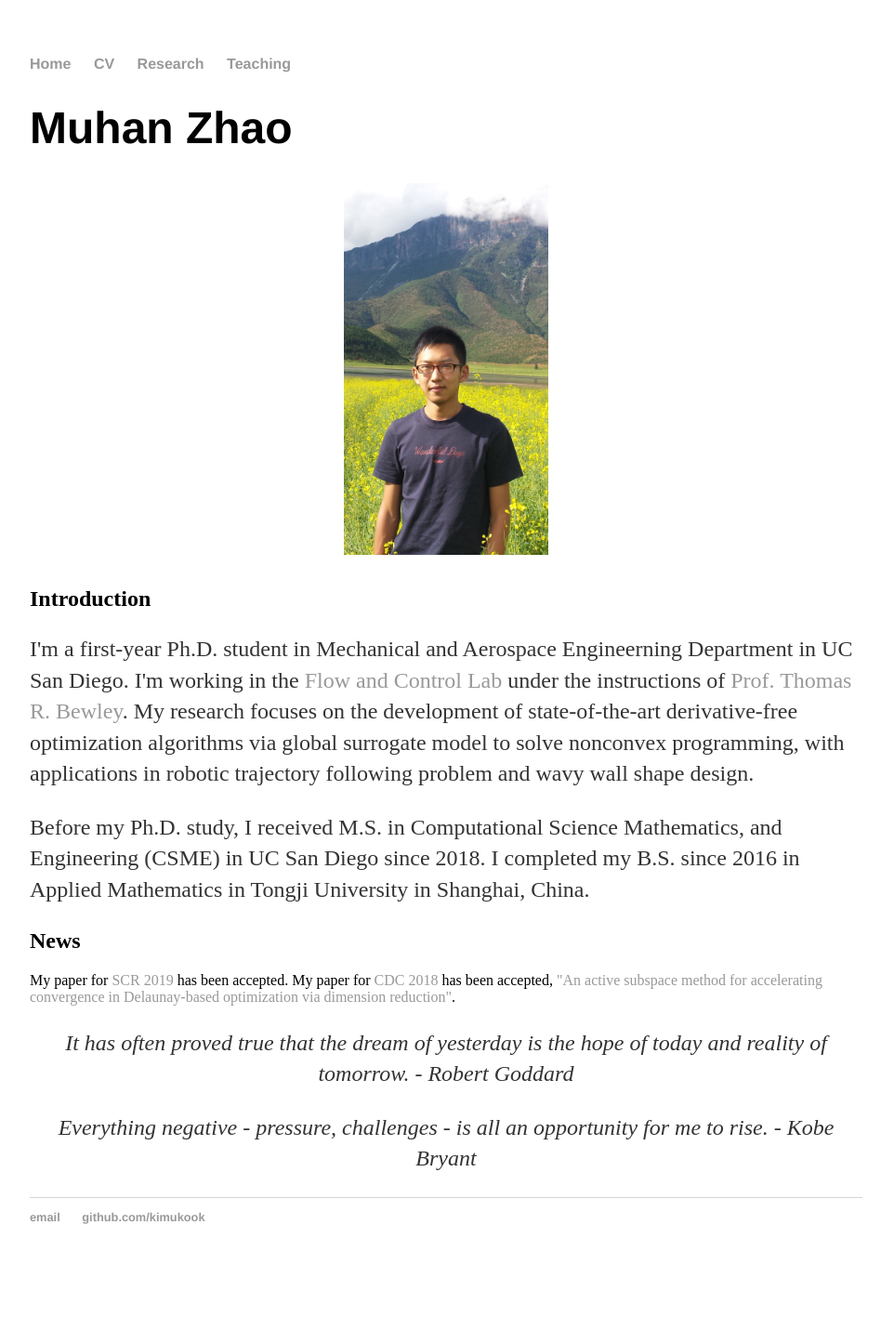
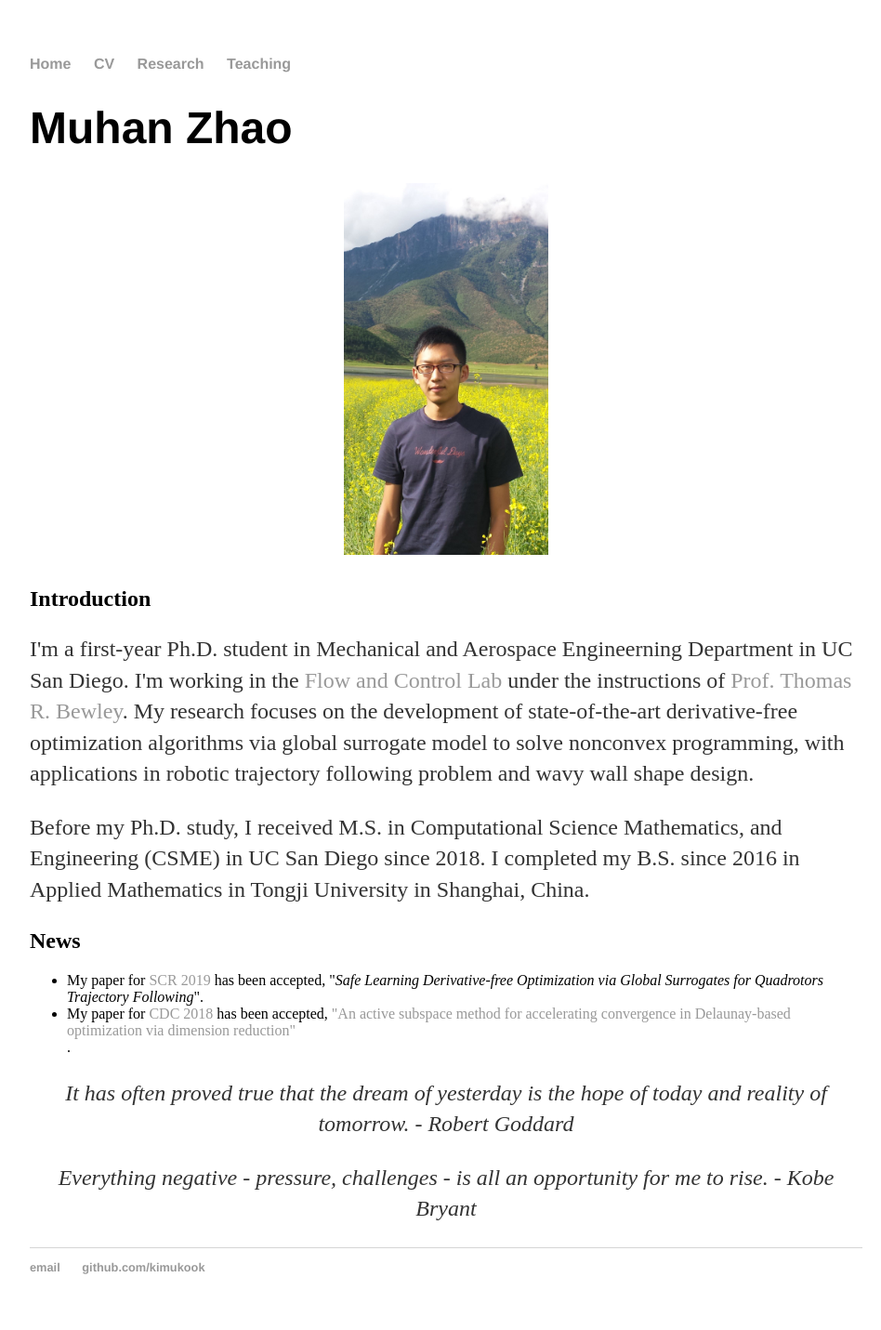
Before and after one commit to kimukook/kimukook.github.io, a Jekyll site: the page built from index.html, in a window 1280 px wide. Shown: the whole page at 93% size, without its empty margins (160-1108 px from the left). Built offline with Jekyll 4.4.1, drawn with Linux system fonts in a browser that asks for light colours; before the commit the page ends 1377 px from its top, so only the background shows below that.

Commit message:
Update index.html

```diff
--- a/index.html
+++ b/index.html
@@ -14,8 +14,10 @@
 	<p> Before my Ph.D. study, I received M.S. in Computational Science Mathematics, and Engineering (CSME) in UC San Diego since 2018.
 		I completed my B.S. since 2016 in Applied Mathematics in Tongji University in Shanghai, China. </p>
 	<h2> News </h2>
-	My paper for <a href="http://scr2019.caltech.edu">SCR 2019</a> has been accepted.
-	My paper for <a href="https://cdc2018.ieeecss.org">CDC 2018</a> has been accepted, <a href="https://ieeexplore.ieee.org/abstract/document/8619219">"An active subspace method for accelerating convergence in Delaunay-based optimization via dimension reduction"</a>.
+	<ul>
+		<li> My paper for <a href="http://scr2019.caltech.edu">SCR 2019</a> has been accepted, "<i>Safe Learning Derivative-free Optimization via Global Surrogates for Quadrotors Trajectory Following</i>". </li>
+		<li> My paper for <a href="https://cdc2018.ieeecss.org">CDC 2018</a> has been accepted, <a href="https://ieeexplore.ieee.org/abstract/document/8619219">"An active subspace method for accelerating convergence in Delaunay-based optimization via dimension reduction"</a></li>.
+	</ul>
 	<p align="center"> <i>It has often proved true that the dream of yesterday is the hope of today and reality of tomorrow. - Robert Goddard </i> </p>
 	<p align="center"> <i>Everything negative - pressure, challenges - is all an opportunity for me to rise. - Kobe Bryant </i> </p>
 </div><!-- /.blurb -->
```
